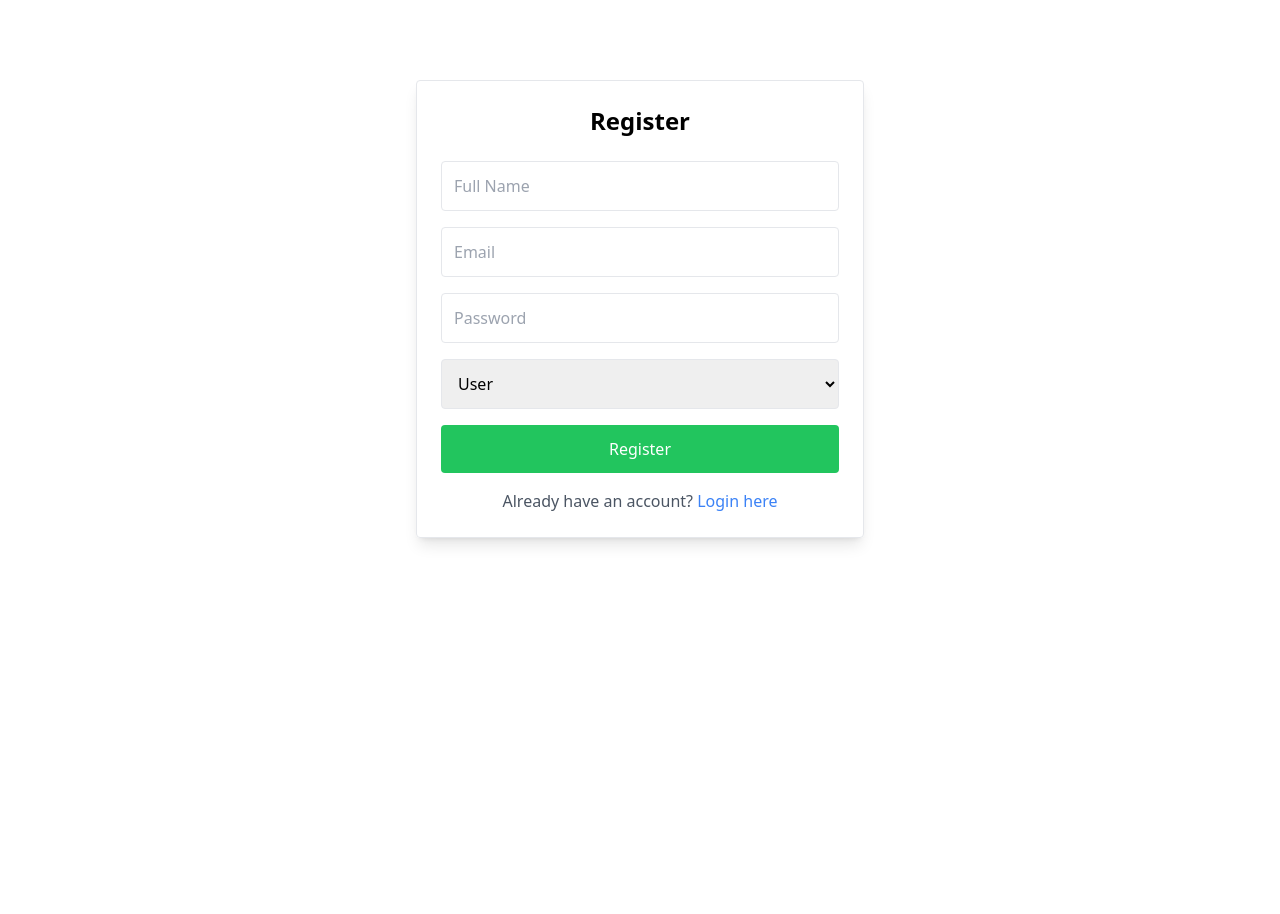
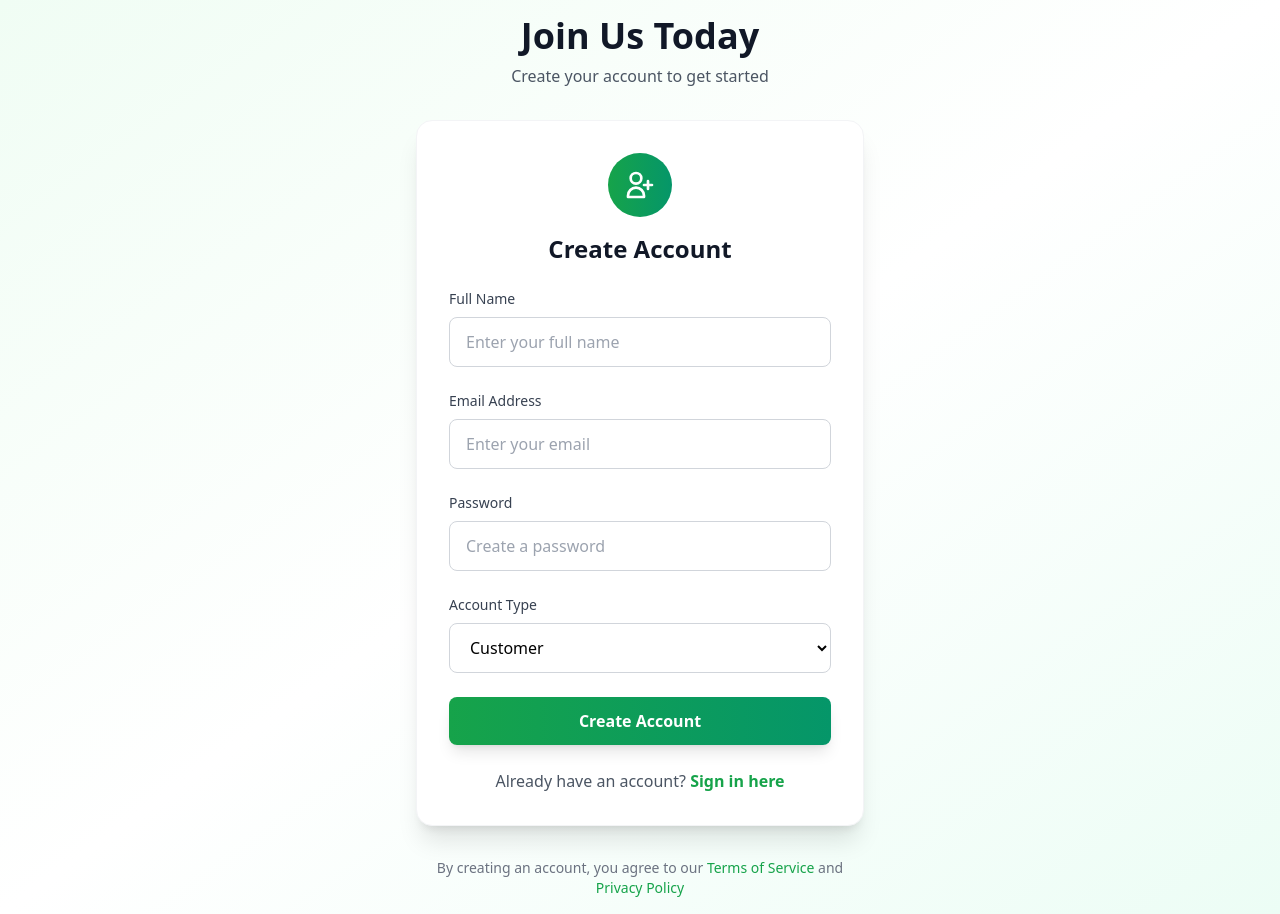
Before and after one commit to MNoman431/ecommerce-frontend, a React (Vite) app: page /register in a window 1280 px wide. Before the commit the page ends 800 px from the top, so only its background shows below. Built offline with nearby package versions, Linux system fonts and the light colour scheme.

Commit message:
login form and register from styling done.

```diff
--- a/src/user-side/auth/LoginForm.tsx
+++ b/src/user-side/auth/LoginForm.tsx
@@ -10,7 +10,6 @@ import type { AppDispatch, RootState } from "../../redux/store";
 const LoginForm: React.FC = () => {
   const [email, setEmail] = useState<string>("");
   const [password, setPassword] = useState<string>("");
-  const [submitted, setSubmitted] = useState(false);
 
   const dispatch = useDispatch<AppDispatch>();
   const { user, loading, error } = useSelector((state: RootState) => state.auth);
@@ -29,41 +28,92 @@ const LoginForm: React.FC = () => {
       return;
     }
     dispatch(loginUser({ email, password }));
-    setSubmitted(true);
   };
 
   return (
-    <div className="max-w-md mx-auto mt-20 p-6 border rounded shadow-lg">
-      <h2 className="text-2xl font-bold mb-6 text-center">Login</h2>
-      <form onSubmit={handleSubmit} className="flex flex-col gap-4">
+    <div className="min-h-screen bg-gradient-to-br from-blue-50 via-white to-indigo-50 flex items-center justify-center p-4">
+      <div className="max-w-md w-full">
+        {/* Header */}
+        <div className="text-center mb-8">
+          <h1 className="text-4xl font-bold text-gray-900 mb-2">Welcome Back</h1>
+          <p className="text-gray-600">Sign in to your account to continue</p>
+        </div>
+
+        {/* Login Form */}
+        <div className="bg-white rounded-2xl shadow-xl p-8 border border-gray-100">
+          <div className="text-center mb-6">
+            <div className="w-16 h-16 bg-gradient-to-r from-blue-600 to-indigo-600 rounded-full flex items-center justify-center mx-auto mb-4">
+              <svg className="w-8 h-8 text-white" fill="none" stroke="currentColor" viewBox="0 0 24 24">
+                <path strokeLinecap="round" strokeLinejoin="round" strokeWidth={2} d="M16 7a4 4 0 11-8 0 4 4 0 018 0zM12 14a7 7 0 00-7 7h14a7 7 0 00-7-7z" />
+              </svg>
+            </div>
+            <h2 className="text-2xl font-bold text-gray-900">Sign In</h2>
+          </div>
+
+          <form onSubmit={handleSubmit} className="space-y-6">
+            <div>
+              <label className="block text-sm font-medium text-gray-700 mb-2">Email Address</label>
               <input
                 type="email"
-          placeholder="Email"
+                placeholder="Enter your email"
                 value={email}
                 onChange={(e) => setEmail(e.target.value)}
-          className="border p-3 rounded focus:outline-none focus:ring-2 focus:ring-blue-400"
+                className="w-full px-4 py-3 border border-gray-300 rounded-lg focus:ring-2 focus:ring-blue-500 focus:border-transparent transition-all duration-200 placeholder-gray-400"
+                required
               />
+            </div>
+
+            <div>
+              <label className="block text-sm font-medium text-gray-700 mb-2">Password</label>
               <input
                 type="password"
-          placeholder="Password"
+                placeholder="Enter your password"
                 value={password}
                 onChange={(e) => setPassword(e.target.value)}
-          className="border p-3 rounded focus:outline-none focus:ring-2 focus:ring-blue-400"
+                className="w-full px-4 py-3 border border-gray-300 rounded-lg focus:ring-2 focus:ring-blue-500 focus:border-transparent transition-all duration-200 placeholder-gray-400"
+                required
               />
+            </div>
+
             <button
               type="submit"
               disabled={loading}
-          className="bg-blue-500 text-white p-3 rounded hover:bg-blue-600 transition disabled:opacity-50"
+              className="w-full bg-gradient-to-r from-blue-600 to-indigo-600 text-white py-3 px-4 rounded-lg font-semibold hover:from-blue-700 hover:to-indigo-700 transform hover:scale-[1.02] transition-all duration-200 disabled:opacity-50 disabled:cursor-not-allowed disabled:transform-none shadow-lg hover:shadow-xl"
             >
-          {loading ? "Logging in..." : "Login"}
+              {loading ? (
+                <div className="flex items-center justify-center">
+                  <svg className="animate-spin -ml-1 mr-3 h-5 w-5 text-white" xmlns="http://www.w3.org/2000/svg" fill="none" viewBox="0 0 24 24">
+                    <circle className="opacity-25" cx="12" cy="12" r="10" stroke="currentColor" strokeWidth="4"></circle>
+                    <path className="opacity-75" fill="currentColor" d="M4 12a8 8 0 018-8V0C5.373 0 0 5.373 0 12h4zm2 5.291A7.962 7.962 0 014 12H0c0 3.042 1.135 5.824 3 7.938l3-2.647z"></path>
+                  </svg>
+                  Signing in...
+                </div>
+              ) : (
+                "Sign In"
+              )}
             </button>
           </form>
-      <p className="mt-4 text-center text-gray-600">
+
+          <div className="mt-6 text-center">
+            <p className="text-gray-600">
               Don't have an account?{" "}
-        <Link to="/register" className="text-blue-500 hover:underline">
-          Register here
+              <Link to="/register" className="text-blue-600 hover:text-blue-700 font-semibold hover:underline transition-colors duration-200">
+                Create one here
               </Link>
             </p>
+          </div>
+        </div>
+
+        {/* Footer */}
+        <div className="text-center mt-8">
+          <p className="text-sm text-gray-500">
+            By signing in, you agree to our{" "}
+            <a href="#" className="text-blue-600 hover:underline">Terms of Service</a>{" "}
+            and{" "}
+            <a href="#" className="text-blue-600 hover:underline">Privacy Policy</a>
+          </p>
+        </div>
+      </div>
     </div>
   );
 };
--- a/src/user-side/auth/RegisterForm.tsx
+++ b/src/user-side/auth/RegisterForm.tsx
@@ -1,92 +1,160 @@
 
-import React, { useState, FormEvent, useEffect } from "react";
+import React, { useState, useEffect } from "react";
+import type { FormEvent } from "react";
 import { useNavigate, Link } from "react-router-dom";
 import { toast } from "react-hot-toast";
 import { registerUser } from "../../redux/user/authThunks/AuthThunks";
 import { resetAuthState } from "../../redux/user/authSlice/AuthSlice";
 import { useDispatch, useSelector } from "react-redux";
 import type { AppDispatch, RootState } from "../../redux/store";
-
 const RegisterForm: React.FC = () => {
   const [name, setName] = useState<string>("");
   const [email, setEmail] = useState<string>("");
   const [password, setPassword] = useState<string>("");
   const [role, setRole] = useState<string>("user");
+  const dispatch = useDispatch<AppDispatch>();
+  const { loading, error } = useSelector((state: RootState) => state.auth);
+  const navigate = useNavigate();
+  useEffect(() => {
+    if (error) toast.error(error);
+  }, [error]);
 
-  const dispatch = useDispatch<AppDispatch>();
-  const { user, loading, error } = useSelector((state: RootState) => state.auth);
-  const navigate = useNavigate();
-
-  useEffect(() => {
-    if (user) {
-      toast.success("Registration successful! Please login to continue.");
-      // Clear user state and localStorage, then redirect to login
-      dispatch(resetAuthState());
-      localStorage.removeItem("user");
-      localStorage.removeItem("role");
-      localStorage.removeItem("token");
-      navigate("/login");
-    }
-    if (error) toast.error(error);
-  }, [user, error, navigate, dispatch]);
-
-
-  const handleSubmit = (e: FormEvent<HTMLFormElement>) => {
+  const handleSubmit = async (e: FormEvent<HTMLFormElement>) => {
     e.preventDefault();
     if (!name || !email || !password || !role) {
       toast.error("Please fill all fields");
       return;
     }
-    dispatch(registerUser({ name, email, password, role }));
+    try {
+      await dispatch(registerUser({ name, email, password, role })).unwrap();
+      toast.success("Registration successful! Please login to continue.");
+      // Clear form fields
+      setName("");
+      setEmail("");
+      setPassword("");
+      setRole("user");
+      // Ensure auth state and storage are clean
+      dispatch(resetAuthState());
+      localStorage.removeItem("user");
+      localStorage.removeItem("role");
+      localStorage.removeItem("token");
+      // Redirect to login
+      navigate("/login");
+    } catch (err) {
+      // Error toast handled by useEffect via auth.error if slice sets it; add fallback
+      if (typeof err === "string") toast.error(err);
+    }
   };
 
   return (
-    <div className="max-w-md mx-auto mt-20 p-6 border rounded shadow-lg">
-      <h2 className="text-2xl font-bold mb-6 text-center">Register</h2>
-      <form onSubmit={handleSubmit} className="flex flex-col gap-4">
+    <div className="min-h-screen bg-gradient-to-br from-green-50 via-white to-emerald-50 flex items-center justify-center p-4">
+      <div className="max-w-md w-full">
+        {/* Header */}
+        <div className="text-center mb-8">
+          <h1 className="text-4xl font-bold text-gray-900 mb-2">Join Us Today</h1>
+          <p className="text-gray-600">Create your account to get started</p>
+        </div>
+
+        {/* Register Form */}
+        <div className="bg-white rounded-2xl shadow-xl p-8 border border-gray-100">
+          <div className="text-center mb-6">
+            <div className="w-16 h-16 bg-gradient-to-r from-green-600 to-emerald-600 rounded-full flex items-center justify-center mx-auto mb-4">
+              <svg className="w-8 h-8 text-white" fill="none" stroke="currentColor" viewBox="0 0 24 24">
+                <path strokeLinecap="round" strokeLinejoin="round" strokeWidth={2} d="M18 9v3m0 0v3m0-3h3m-3 0h-3m-2-5a4 4 0 11-8 0 4 4 0 018 0zM3 20a6 6 0 0112 0v1H3v-1z" />
+              </svg>
+            </div>
+            <h2 className="text-2xl font-bold text-gray-900">Create Account</h2>
+          </div>
+
+          <form onSubmit={handleSubmit} className="space-y-6">
+            <div>
+              <label className="block text-sm font-medium text-gray-700 mb-2">Full Name</label>
               <input
                 type="text"
-          placeholder="Full Name"
+                placeholder="Enter your full name"
                 value={name}
                 onChange={(e) => setName(e.target.value)}
-          className="border p-3 rounded focus:outline-none focus:ring-2 focus:ring-green-400"
+                className="w-full px-4 py-3 border border-gray-300 rounded-lg focus:ring-2 focus:ring-green-500 focus:border-transparent transition-all duration-200 placeholder-gray-400"
+                required
               />
+            </div>
+
+            <div>
+              <label className="block text-sm font-medium text-gray-700 mb-2">Email Address</label>
               <input
                 type="email"
-          placeholder="Email"
+                placeholder="Enter your email"
                 value={email}
                 onChange={(e) => setEmail(e.target.value)}
-          className="border p-3 rounded focus:outline-none focus:ring-2 focus:ring-green-400"
+                className="w-full px-4 py-3 border border-gray-300 rounded-lg focus:ring-2 focus:ring-green-500 focus:border-transparent transition-all duration-200 placeholder-gray-400"
+                required
               />
+            </div>
+
+            <div>
+              <label className="block text-sm font-medium text-gray-700 mb-2">Password</label>
               <input
                 type="password"
-          placeholder="Password"
+                placeholder="Create a password"
                 value={password}
                 onChange={(e) => setPassword(e.target.value)}
-          className="border p-3 rounded focus:outline-none focus:ring-2 focus:ring-green-400"
+                className="w-full px-4 py-3 border border-gray-300 rounded-lg focus:ring-2 focus:ring-green-500 focus:border-transparent transition-all duration-200 placeholder-gray-400"
+                required
               />
+            </div>
+
+            <div>
+              <label className="block text-sm font-medium text-gray-700 mb-2">Account Type</label>
               <select
                 value={role}
                 onChange={(e) => setRole(e.target.value)}
-          className="border p-3 rounded focus:outline-none focus:ring-2 focus:ring-green-400"
+                className="w-full px-4 py-3 border border-gray-300 rounded-lg focus:ring-2 focus:ring-green-500 focus:border-transparent transition-all duration-200 bg-white"
+                required
               >
-          <option value="user">User</option>
+                <option value="user">Customer</option>
                 <option value="admin">Admin</option>
               </select>
+            </div>
+
             <button
               type="submit"
               disabled={loading}
-          className="bg-green-500 text-white p-3 rounded hover:bg-green-600 transition disabled:opacity-50"
+              className="w-full bg-gradient-to-r from-green-600 to-emerald-600 text-white py-3 px-4 rounded-lg font-semibold hover:from-green-700 hover:to-emerald-700 transform hover:scale-[1.02] transition-all duration-200 disabled:opacity-50 disabled:cursor-not-allowed disabled:transform-none shadow-lg hover:shadow-xl"
             >
-          {loading ? "Registering..." : "Register"}
+              {loading ? (
+                <div className="flex items-center justify-center">
+                  <svg className="animate-spin -ml-1 mr-3 h-5 w-5 text-white" xmlns="http://www.w3.org/2000/svg" fill="none" viewBox="0 0 24 24">
+                    <circle className="opacity-25" cx="12" cy="12" r="10" stroke="currentColor" strokeWidth="4"></circle>
+                    <path className="opacity-75" fill="currentColor" d="M4 12a8 8 0 018-8V0C5.373 0 0 5.373 0 12h4zm2 5.291A7.962 7.962 0 014 12H0c0 3.042 1.135 5.824 3 7.938l3-2.647z"></path>
+                  </svg>
+                  Creating account...
+                </div>
+              ) : (
+                "Create Account"
+              )}
             </button>
           </form>
-      <p className="mt-4 text-center text-gray-600">
+
+          <div className="mt-6 text-center">
+            <p className="text-gray-600">
               Already have an account?{" "}
-        <Link to="/login" className="text-blue-500 hover:underline">
-          Login here
+              <Link to="/login" className="text-green-600 hover:text-green-700 font-semibold hover:underline transition-colors duration-200">
+                Sign in here
               </Link>
             </p>
+          </div>
+        </div>
+
+        {/* Footer */}
+        <div className="text-center mt-8">
+          <p className="text-sm text-gray-500">
+            By creating an account, you agree to our{" "}
+            <a href="#" className="text-green-600 hover:underline">Terms of Service</a>{" "}
+            and{" "}
+            <a href="#" className="text-green-600 hover:underline">Privacy Policy</a>
+          </p>
+        </div>
+      </div>
     </div>
   );
 };
--- a/src/user-side/components/Footer.tsx
+++ b/src/user-side/components/Footer.tsx
@@ -1,20 +1,56 @@
 import React from "react";
+import { FiFacebook, FiTwitter, FiInstagram } from "react-icons/fi";
 
 const Footer: React.FC = () => {
   return (
-    <footer className="bg-gray-800 text-white mt-10">
-      <div className="max-w-7xl mx-auto px-4 py-6 flex flex-col md:flex-row justify-between items-center">
-        <p>&copy; {new Date().getFullYear()} E-Shop. All rights reserved.</p>
-        <div className="flex gap-4 mt-2 md:mt-0">
-          <a href="#" className="hover:text-blue-400 transition">
-            Privacy Policy
-          </a>
-          <a href="#" className="hover:text-blue-400 transition">
-            Terms of Service
-          </a>
-          <a href="#" className="hover:text-blue-400 transition">
-            Contact
-          </a>
+    <footer className="bg-gradient-to-r from-gray-900 via-gray-800 to-gray-900 text-gray-300 mt-12">
+      <div className="max-w-7xl mx-auto px-6 py-10">
+        <div className="grid grid-cols-1 md:grid-cols-3 gap-8">
+          {/* Brand / About */}
+          <div>
+            <h2 className="text-2xl font-bold text-white mb-3">Fancy Top Covers</h2>
+            <p className="text-sm text-gray-400 leading-relaxed">
+              Premium quality covers to give your car a stylish and protective look.
+              Trusted by thousands of customers worldwide.
+            </p>
+          </div>
+
+          {/* Quick Links */}
+          <div>
+            <h3 className="text-lg font-semibold text-white mb-3">Quick Links</h3>
+            <ul className="space-y-2">
+              <li>
+                <a href="#" className="hover:text-red-500 transition">Privacy Policy</a>
+              </li>
+              <li>
+                <a href="#" className="hover:text-red-500 transition">Terms of Service</a>
+              </li>
+              <li>
+                <a href="#" className="hover:text-red-500 transition">Contact Us</a>
+              </li>
+            </ul>
+          </div>
+
+          {/* Social Media */}
+          <div>
+            <h3 className="text-lg font-semibold text-white mb-3">Follow Us</h3>
+            <div className="flex gap-4">
+              <a href="#" className="p-2 rounded-full bg-gray-700 hover:bg-red-600 transition">
+                <FiFacebook className="w-5 h-5 text-white" />
+              </a>
+              <a href="#" className="p-2 rounded-full bg-gray-700 hover:bg-red-600 transition">
+                <FiTwitter className="w-5 h-5 text-white" />
+              </a>
+              <a href="#" className="p-2 rounded-full bg-gray-700 hover:bg-red-600 transition">
+                <FiInstagram className="w-5 h-5 text-white" />
+              </a>
+            </div>
+          </div>
+        </div>
+
+        {/* Divider */}
+        <div className="border-t border-gray-700 mt-8 pt-6 text-center text-sm text-gray-400">
+          &copy; {new Date().getFullYear()} Fancy Top Covers. All rights reserved.
         </div>
       </div>
     </footer>
--- a/src/user-side/pages/Checkout.tsx
+++ b/src/user-side/pages/Checkout.tsx
@@ -3,13 +3,12 @@ import { useDispatch, useSelector } from "react-redux";
 import type { AppDispatch, RootState } from "../../redux/store";
 import { fetchCart } from "../../redux/user/cartThunks/cartThunks";
 import { placeOrderWithShipping } from "../../redux/user/orderThunks/orderThunks";
-import { useLocation, useNavigate } from "react-router-dom";
+import { useNavigate } from "react-router-dom";
 import { toast } from "react-hot-toast";
 
 const Checkout: React.FC = () => {
   const dispatch = useDispatch<AppDispatch>();
   const { items, loading } = useSelector((s: RootState) => s.cart);
-  const location = useLocation();
   const navigate = useNavigate();
   const directItem = undefined as any; // Direct buy disabled
 
--- a/src/user-side/pages/QuickView.tsx
+++ b/src/user-side/pages/QuickView.tsx
@@ -116,7 +116,7 @@ const QuickView: React.FC = () => {
           {/* Thumbnail Images */}
           {images.length > 1 && (
             <div className="flex space-x-2 overflow-x-auto pb-2">
-              {images.map((img, index) => (
+              {images.map((img: string, index: number) => (
                 <button
                   key={index}
                   onClick={() => setSelectedImage(index)}
```
Lines whose indentation alone changed are shown as unchanged.
